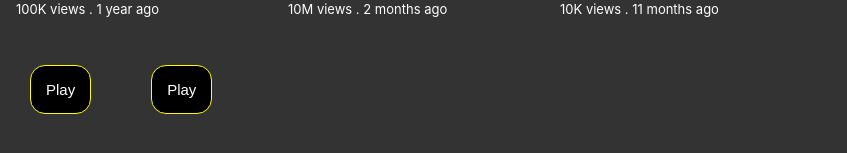
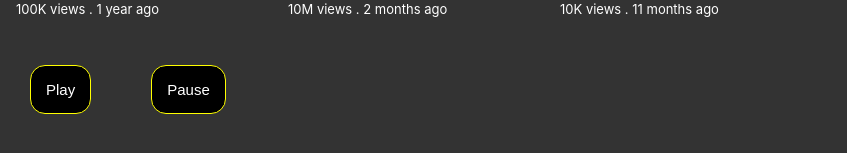
Before and after one commit to Shantanu9799/Modern-JavaScript-React-JS, a React (Create React App) app in the folder ReactJS/youtube/: page / in a window 1280 px wide. Shown: the part 237-390 px from the top of the page, without its empty margins (0-847 px from the left). Built offline with nearby package versions, Linux system fonts and the light colour scheme.

Commit message:
playbutton modified

```diff
--- a/ReactJS/youtube/src/App.js
+++ b/ReactJS/youtube/src/App.js
@@ -17,8 +17,8 @@ function App() {
       )}
 
       <div style={{clear : "both"}}>
-        <PlayButton></PlayButton>
-        <PlayButton></PlayButton>
+        <PlayButton message='Play - msg' onSmash = {()=> console.log("Play")}>Play</PlayButton>
+        <PlayButton message='Pause - msg' onSmash = {()=> alert("Pause")}>Pause</PlayButton>
       </div>
     </div>
   );
--- a/ReactJS/youtube/src/component/playButton.js
+++ b/ReactJS/youtube/src/component/playButton.js
@@ -1,11 +1,11 @@
 import './PlayButton.css'
 
-function PlayButton() {
+function PlayButton({message, children, onSmash}) {
     function handelClick() {
-        console.log("Play")
+        onSmash();
     }
     return (
-        <button onClick={handelClick}>Play</button>
+        <button onClick={handelClick}>{children}</button>
     )
 }
 
```
Also changed, not shown: ReactJS/youtube/src/Documentation/ReactDocumentation.txt.
